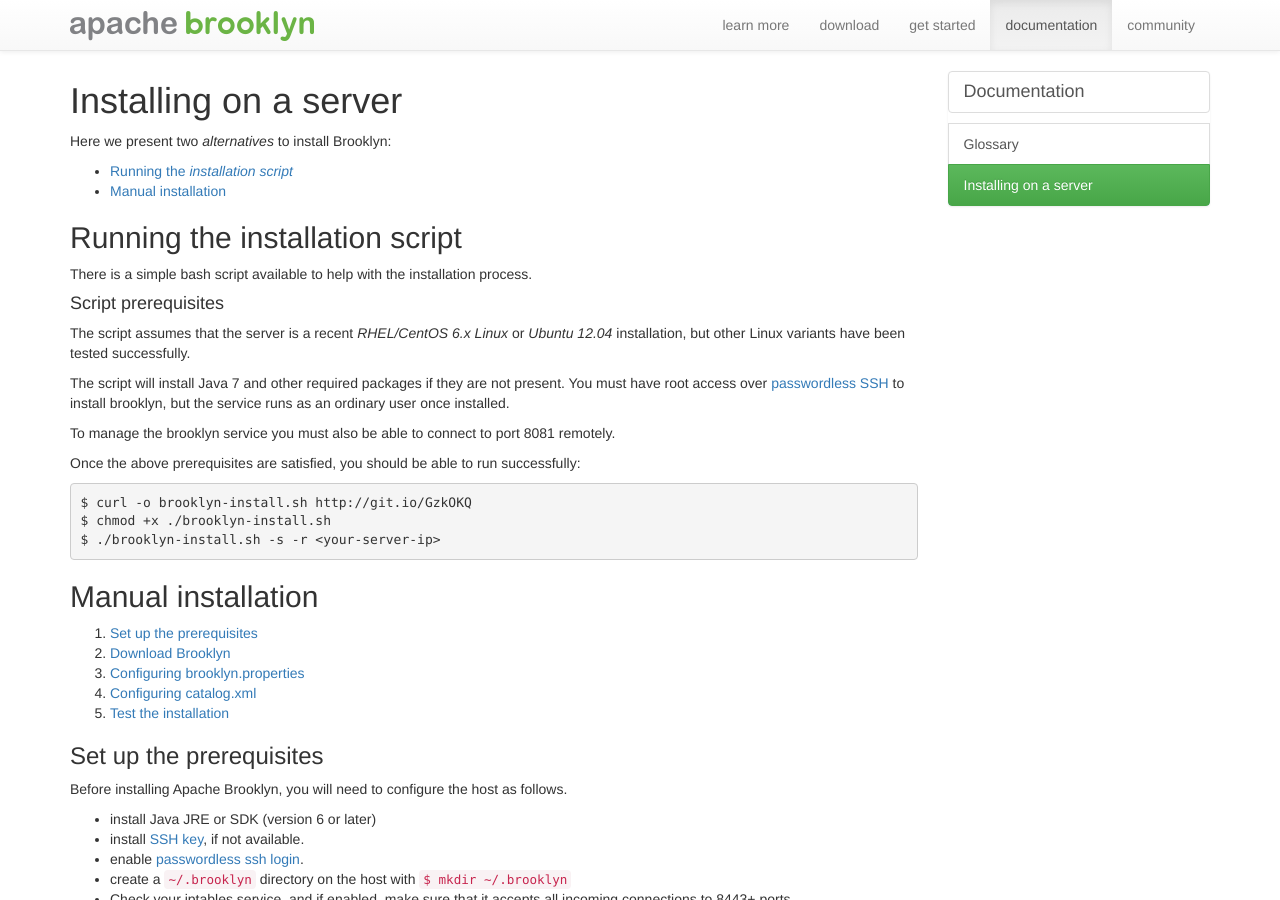
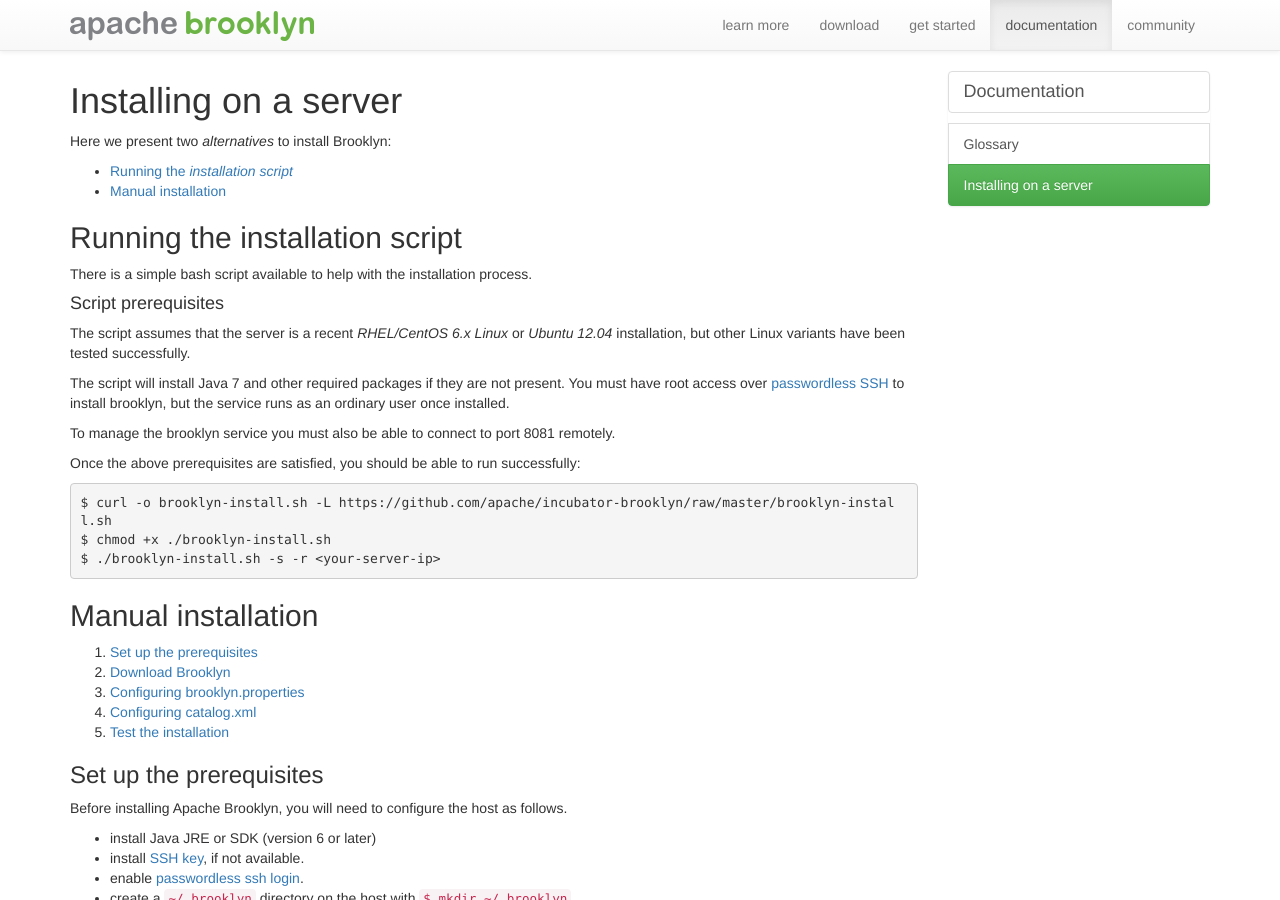
Before and after one commit to apache/incubator-brooklyn-site, a Jekyll site: the page built from documentation/install-on-server.md, in a window 1280 px wide and 900 px high. Built offline with Jekyll 4.4.1, drawn with Linux system fonts in a browser that asks for light colours; nearby versions of some CDN libraries; some of the changed lines change nothing that is shown.

Commit message:
Server install doc - fix broken curl command

```diff
--- a/documentation/install-on-server.md
+++ b/documentation/install-on-server.md
@@ -19,7 +19,7 @@
 
 Once the above prerequisites are satisfied, you should be able to run successfully:
 {% highlight bash %}
-$ curl -o brooklyn-install.sh http://git.io/GzkOKQ
+$ curl -o brooklyn-install.sh -L https://github.com/apache/incubator-brooklyn/raw/master/brooklyn-install.sh
 $ chmod +x ./brooklyn-install.sh
 $ ./brooklyn-install.sh -s -r <your-server-ip>
 {% endhighlight %}
```
